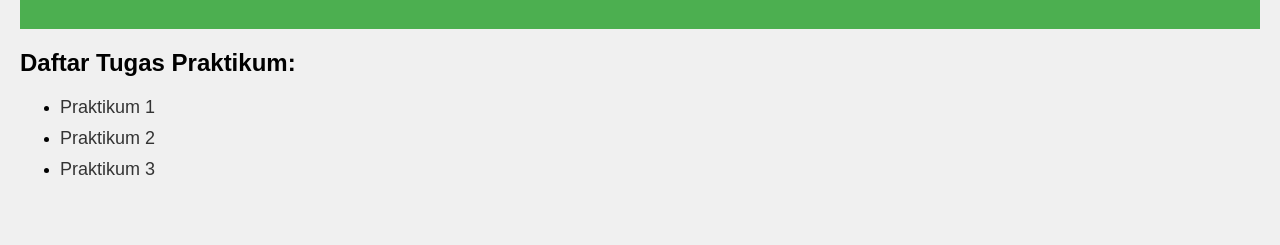
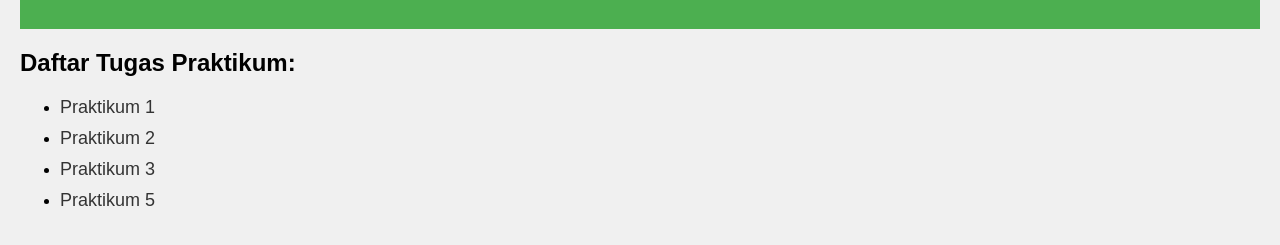
Before and after one commit to yudha556/Tekweb_2024_2300016050, a plain HTML site: page index.html in a window 1280 px wide. Shown: the part 91-336 px from the top of the page. Drawn offline with Linux system fonts and the light colour scheme.

Commit message:
alhamdulilaaah

```diff
--- a/index.html
+++ b/index.html
@@ -40,6 +40,7 @@
             <li><a href="Praktikum_1/index.html">Praktikum 1</a></li>
             <li><a href="Praktikum_2/index.html">Praktikum 2</a></li>
             <li><a href="Praktikum_3/index.html">Praktikum 3</a></li>
+            <li><a href="Praktikum_5/index.html">Praktikum 5</a></li>
         </ul>
     </main>
 </body>
```
